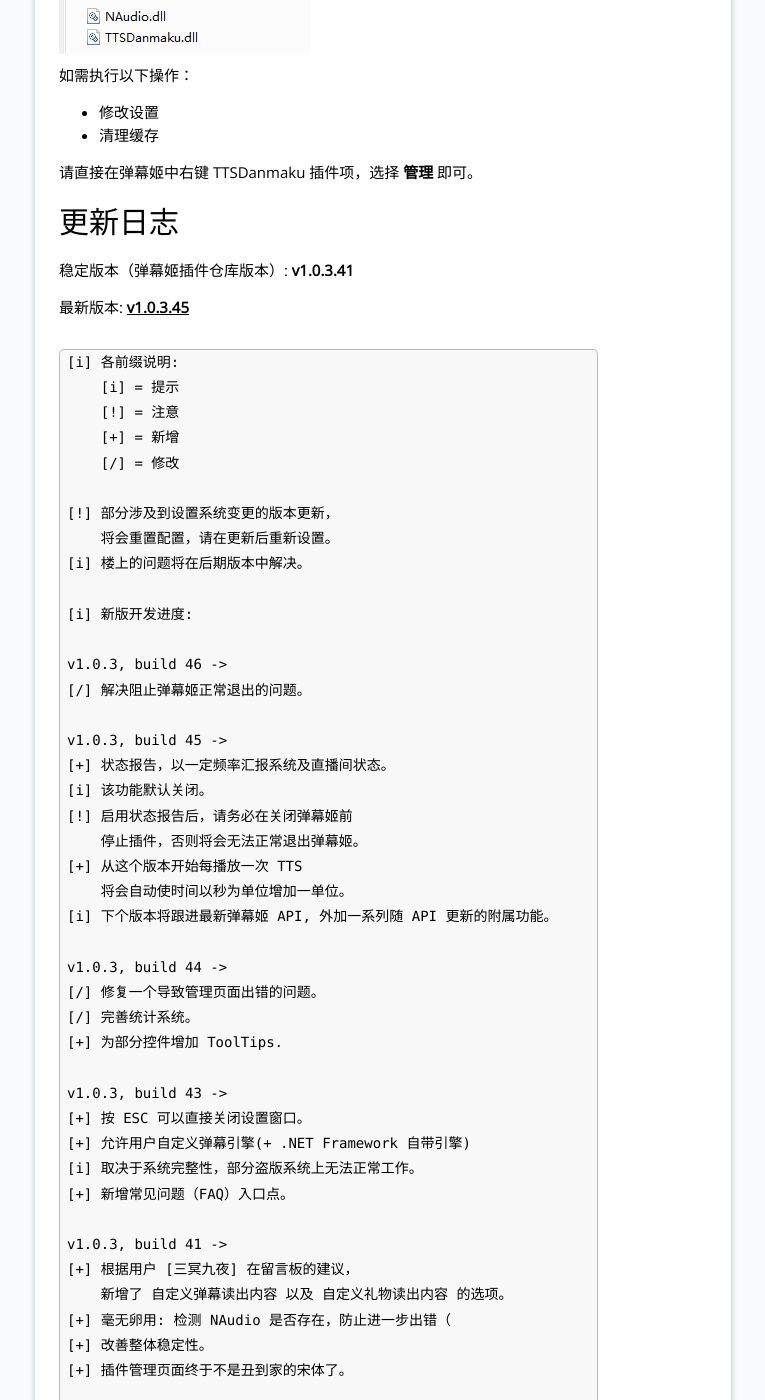
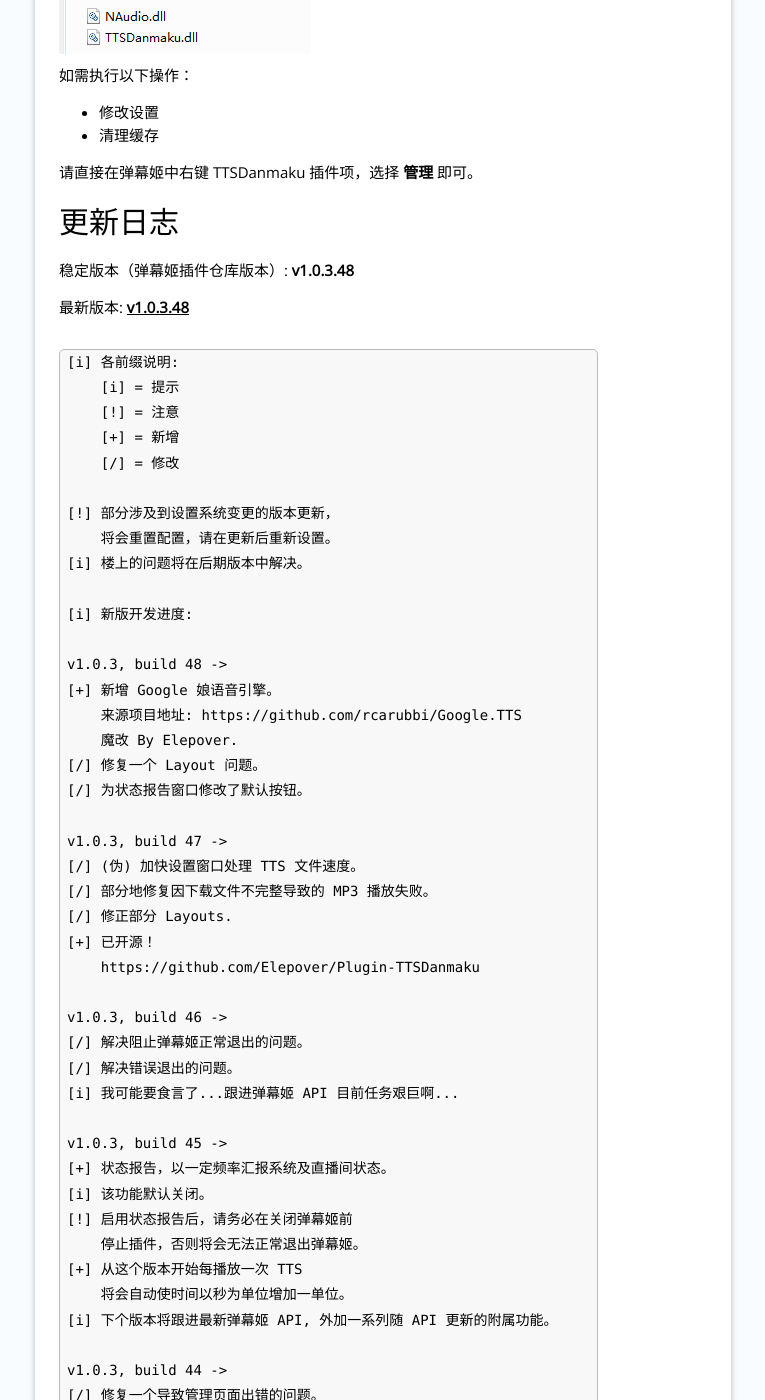
Before and after one commit to Bililive/www.danmuji.org, a Jekyll site: the page built from _plugin/TTSDanmaku.md, in a window 1280 px wide and 1400 px high, scrolled down 1385 px. Shown: the whole window, without its empty margins (309-1074 px from the left). Built offline with Jekyll 4.4.1, drawn with Linux system fonts in a browser that asks for light colours; nearby versions of some CDN libraries; some web fonts are replaced; comment, search, counter and statistics services are not loaded; some of the changed text lies outside the part shown.

Commit message:
Update to 1.0.3.48 due to tts engine update.

````diff
--- a/_plugin/TTSDanmaku.md
+++ b/_plugin/TTSDanmaku.md
@@ -6,9 +6,9 @@
 plugin_author: Elepover
 plugin_name: TTSDanmaku
 plugin_desc: 使用 TTS 读出收到的弹幕和礼物！
-plugin_version: 1.0.3.41
-#plugin_update: 2017.04.22
-plugin_update_datetime: 2017-05-21 11:54:00 +0800
+plugin_version: 1.0.3.48
+#plugin_update: 2017.06.07
+plugin_update_datetime: 2017-06-07 13:54:00 +0800
 #plugin_update_desc: |-
 #  当次更新介绍写这里，可选
 plugin_dllink: /resource/TTSDanmaku/TTSDanmaku.zip
@@ -51,9 +51,9 @@
 更新日志
 ----
 
-稳定版本（弹幕姬插件仓库版本）: **v1.0.3.41**
+稳定版本（弹幕姬插件仓库版本）: **v1.0.3.48**
 
-最新版本: [**v1.0.3.45**](https://ttsdanmaku.elepover.com)
+最新版本: [**v1.0.3.48**](https://ttsdanmaku.elepover.com)
 
 ```
 [i] 各前缀说明:
@@ -68,8 +68,24 @@
 
 [i] 新版开发进度:
 
+v1.0.3, build 48 ->
+[+] 新增 Google 娘语音引擎。
+    来源项目地址: https://github.com/rcarubbi/Google.TTS
+    魔改 By Elepover.
+[/] 修复一个 Layout 问题。
+[/] 为状态报告窗口修改了默认按钮。
+
+v1.0.3, build 47 ->
+[/] (伪) 加快设置窗口处理 TTS 文件速度。
+[/] 部分地修复因下载文件不完整导致的 MP3 播放失败。
+[/] 修正部分 Layouts.
+[+] 已开源！
+    https://github.com/Elepover/Plugin-TTSDanmaku
+
 v1.0.3, build 46 ->
 [/] 解决阻止弹幕姬正常退出的问题。
+[/] 解决错误退出的问题。
+[i] 我可能要食言了...跟进弹幕姬 API 目前任务艰巨啊...
 
 v1.0.3, build 45 ->
 [+] 状态报告，以一定频率汇报系统及直播间状态。
````
